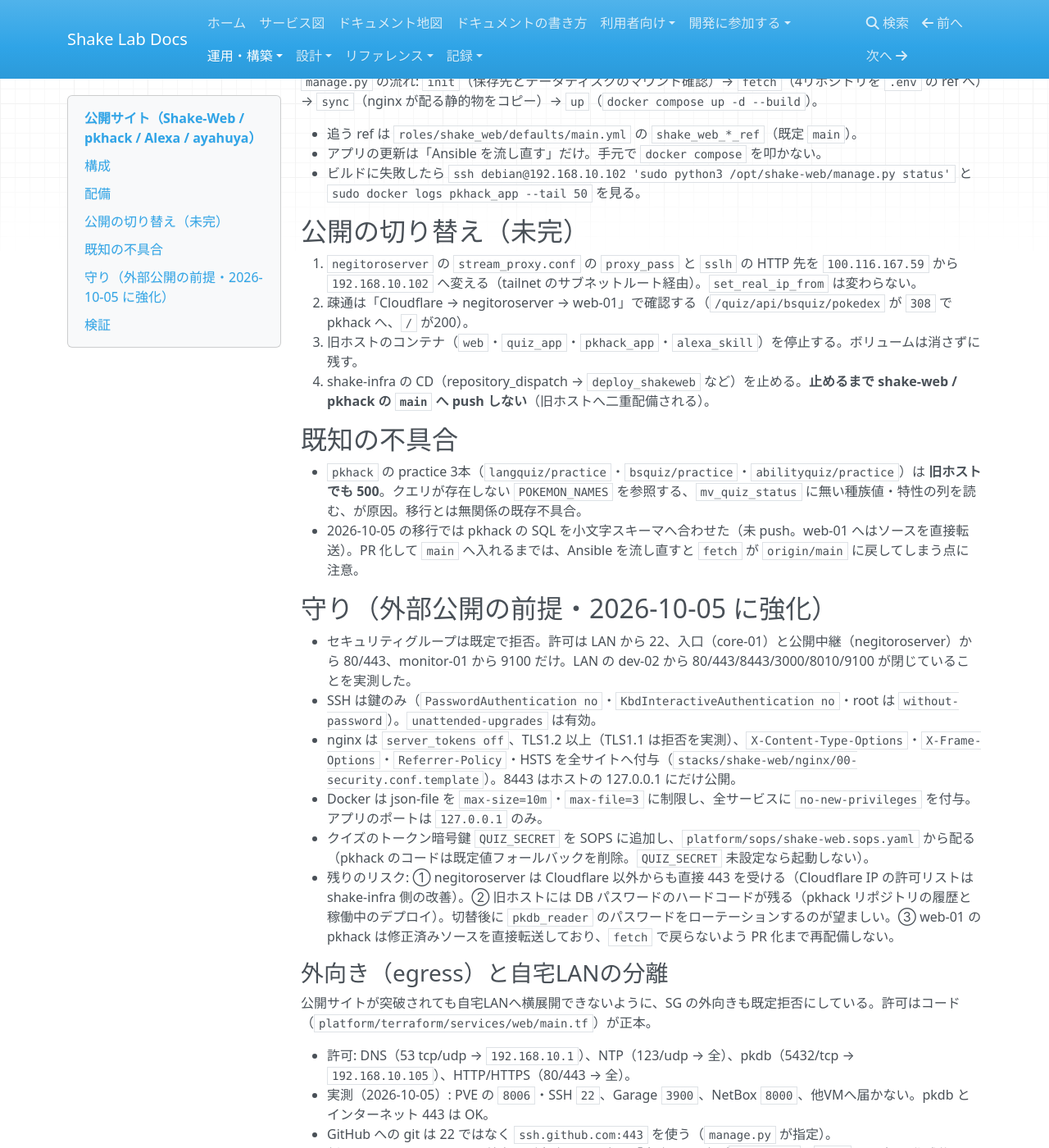
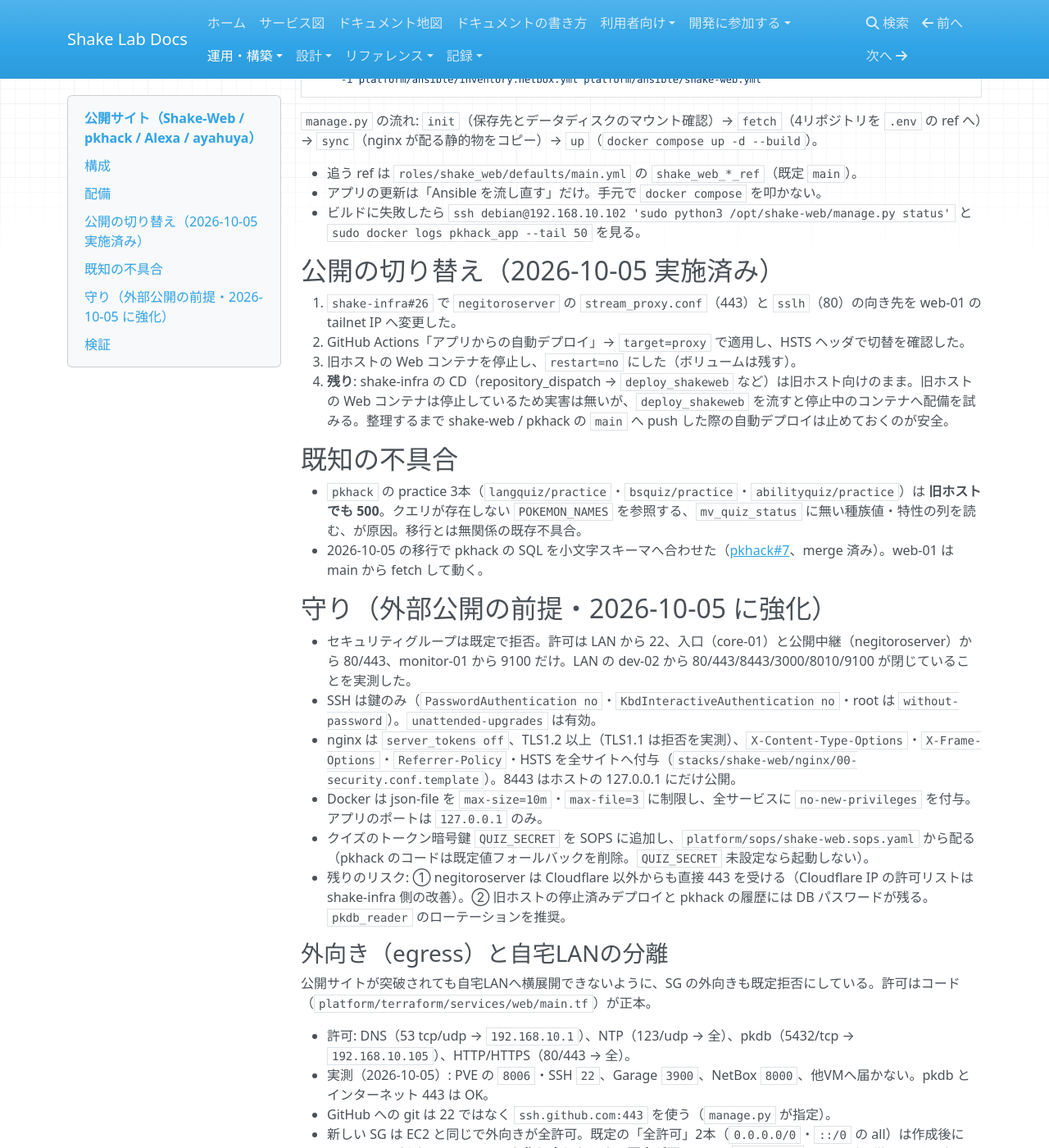
Before and after one commit to rurutheGeek/shake-cloud, an MkDocs documentation site: the page built from docs/operations/web.md, in a window 1280 px wide and 1400 px high, scrolled down 1205 px. Shown: the whole window at 82% size. Built offline with MkDocs 1.6.1, drawn with Linux system fonts in a browser that asks for light colours; nearby versions of some CDN libraries; a script that is not in the unit is left out; some of the changed text lies outside the part shown.

Commit message:
docs(web): 公開切替の完了を台帳へ反映する
- web-01 への移行と negitoroserver の向き先切替（shake-infra#26）を実施済みに
- pkhack の小文字化は pkhack#7 で merge 済み。web-01 は main から fetch する
- 旧ホストの Web コンテナ停止（restart=no）と、残件（pkdb_reader の
  ローテーション・Tailscale ACL・shake-infra CD の整理）を記録

```diff
--- a/docs/operations/web.md
+++ b/docs/operations/web.md
@@ -12,7 +12,7 @@
 
 > **更新日** 2026-10-05 ・ **区分** 運用手順 ・ **読む人** 管理者
 
-**状態**: **web-01 へ移行・配備済み（2026-10-05）。** 旧 `shakeserver`（Raspberry Pi 5）で動いていた公開サイトを、クラウドVM `web-01`（192.168.10.102、VMID 5002）へ移した。**公開の切り替え（negitoroserver の向き先）と旧ホストの停止は未実施**で、いまは両方が動いている。旧ホストの配備は [shake-infra](https://github.com/rurutheGeek/shake-infra) の `web` ロールが正本だったが、移行後はこのリポジトリ（`stacks/shake-web/`）が正本になる。
+**状態**: **web-01 へ移行・公開切替済み（2026-10-05）。** 旧 `shakeserver`（Raspberry Pi 5）で動いていた公開サイトを、クラウドVM `web-01`（192.168.10.102、VMID 5002）へ移し、negitoroserver の中継先も web-01 の tailnet IP（`100.75.249.112`）へ切り替えた（[shake-infra#26](https://github.com/rurutheGeek/shake-infra/pull/26)）。旧ホストの Web コンテナ（`web`・`quiz_app`・`pkhack_app`・`alexa_skill`）は停止し、`restart=no` にしてある。Minecraft（25565）と旧DB（`shake_postgres`）は残した。旧ホストの配備は shake-infra の `web` ロールが正本だったが、移行後はこのリポジトリ（`stacks/shake-web/`）が正本。
 
 ## 構成
 
@@ -49,17 +49,17 @@
 - アプリの更新は「Ansible を流し直す」だけ。手元で `docker compose` を叩かない。
 - ビルドに失敗したら `ssh debian@192.168.10.102 'sudo python3 /opt/shake-web/manage.py status'` と `sudo docker logs pkhack_app --tail 50` を見る。
 
-## 公開の切り替え（未完）
+## 公開の切り替え（2026-10-05 実施済み）
 
-1. `negitoroserver` の `stream_proxy.conf` の `proxy_pass` と `sslh` の HTTP 先を `100.116.167.59` から `192.168.10.102` へ変える（tailnet のサブネットルート経由）。`set_real_ip_from` は変わらない。
-2. 疎通は「Cloudflare → negitoroserver → web-01」で確認する（`/quiz/api/bsquiz/pokedex` が `308` で pkhack へ、`/` が200）。
-3. 旧ホストのコンテナ（`web`・`quiz_app`・`pkhack_app`・`alexa_skill`）を停止する。ボリュームは消さずに残す。
-4. shake-infra の CD（repository_dispatch → `deploy_shakeweb` など）を止める。**止めるまで shake-web / pkhack の `main` へ push しない**（旧ホストへ二重配備される）。
+1. `shake-infra#26` で `negitoroserver` の `stream_proxy.conf`（443）と `sslh`（80）の向き先を web-01 の tailnet IP へ変更した。
+2. GitHub Actions「アプリからの自動デプロイ」→ `target=proxy` で適用し、HSTS ヘッダで切替を確認した。
+3. 旧ホストの Web コンテナを停止し、`restart=no` にした（ボリュームは残す）。
+4. **残り**: shake-infra の CD（repository_dispatch → `deploy_shakeweb` など）は旧ホスト向けのまま。旧ホストの Web コンテナは停止しているため実害は無いが、`deploy_shakeweb` を流すと停止中のコンテナへ配備を試みる。整理するまで shake-web / pkhack の `main` へ push した際の自動デプロイは止めておくのが安全。
 
 ## 既知の不具合
 
 - `pkhack` の practice 3本（`langquiz/practice`・`bsquiz/practice`・`abilityquiz/practice`）は **旧ホストでも 500**。クエリが存在しない `POKEMON_NAMES` を参照する、`mv_quiz_status` に無い種族値・特性の列を読む、が原因。移行とは無関係の既存不具合。
-- 2026-10-05 の移行では pkhack の SQL を小文字スキーマへ合わせた（未 push。web-01 へはソースを直接転送）。PR 化して `main` へ入れるまでは、Ansible を流し直すと `fetch` が `origin/main` に戻してしまう点に注意。
+- 2026-10-05 の移行で pkhack の SQL を小文字スキーマへ合わせた（[pkhack#7](https://github.com/rurutheGeek/pkhack/pull/7)、merge 済み）。web-01 は main から fetch して動く。
 
 ## 守り（外部公開の前提・2026-10-05 に強化）
 
@@ -68,7 +68,7 @@
 - nginx は `server_tokens off`、TLS1.2 以上（TLS1.1 は拒否を実測）、`X-Content-Type-Options`・`X-Frame-Options`・`Referrer-Policy`・HSTS を全サイトへ付与（`stacks/shake-web/nginx/00-security.conf.template`）。8443 はホストの 127.0.0.1 にだけ公開。
 - Docker は json-file を `max-size=10m`・`max-file=3` に制限し、全サービスに `no-new-privileges` を付与。アプリのポートは `127.0.0.1` のみ。
 - クイズのトークン暗号鍵 `QUIZ_SECRET` を SOPS に追加し、`platform/sops/shake-web.sops.yaml` から配る（pkhack のコードは既定値フォールバックを削除。`QUIZ_SECRET` 未設定なら起動しない）。
-- 残りのリスク: ① negitoroserver は Cloudflare 以外からも直接 443 を受ける（Cloudflare IP の許可リストは shake-infra 側の改善）。② 旧ホストには DB パスワードのハードコードが残る（pkhack リポジトリの履歴と稼働中のデプロイ）。切替後に `pkdb_reader` のパスワードをローテーションするのが望ましい。③ web-01 の pkhack は修正済みソースを直接転送しており、`fetch` で戻らないよう PR 化まで再配備しない。
+- 残りのリスク: ① negitoroserver は Cloudflare 以外からも直接 443 を受ける（Cloudflare IP の許可リストは shake-infra 側の改善）。② 旧ホストの停止済みデプロイと pkhack の履歴には DB パスワードが残る。`pkdb_reader` のローテーションを推奨。
 
 ### 外向き（egress）と自宅LANの分離
 
```
Also changed, not shown: docs/operations/handover.md (+1 -1 lines).
